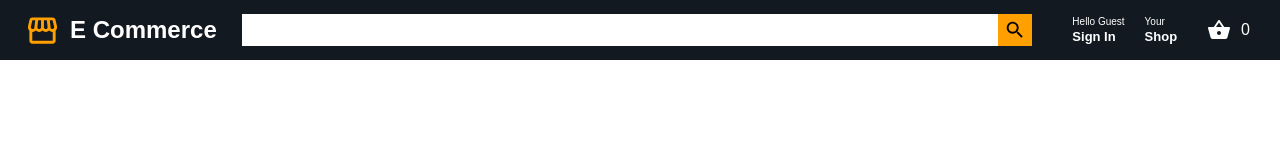
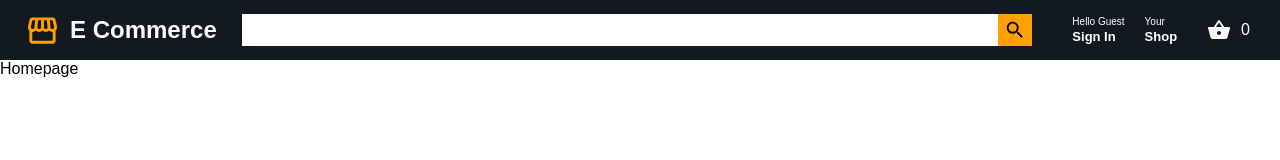
Before and after one commit to aaronkagan/e-commerce, a React (Create React App) app: page / in a window 1280 px wide. Shown: the top 160 px of the page. Built offline with nearby package versions, Linux system fonts and the light colour scheme.

Commit message:
basic homepage setup

```diff
--- a/src/App.js
+++ b/src/App.js
@@ -1,4 +1,5 @@
 import Header from './components/Header';
+import Homepage from './components/Homepage';
 import GlobalStyle from './globalStyles';
 
 const App = () => {
@@ -6,6 +7,7 @@ const App = () => {
     <div>
       <GlobalStyle />
       <Header />
+      <Homepage />
     </div>
   );
 };
--- /dev/null
+++ b/src/components/Homepage.js
@@ -0,0 +1,9 @@
+import styled from 'styled-components';
+
+const Homepage = () => {
+  return <Wrapper>Homepage</Wrapper>;
+};
+
+const Wrapper = styled.div``;
+
+export default Homepage;
```
